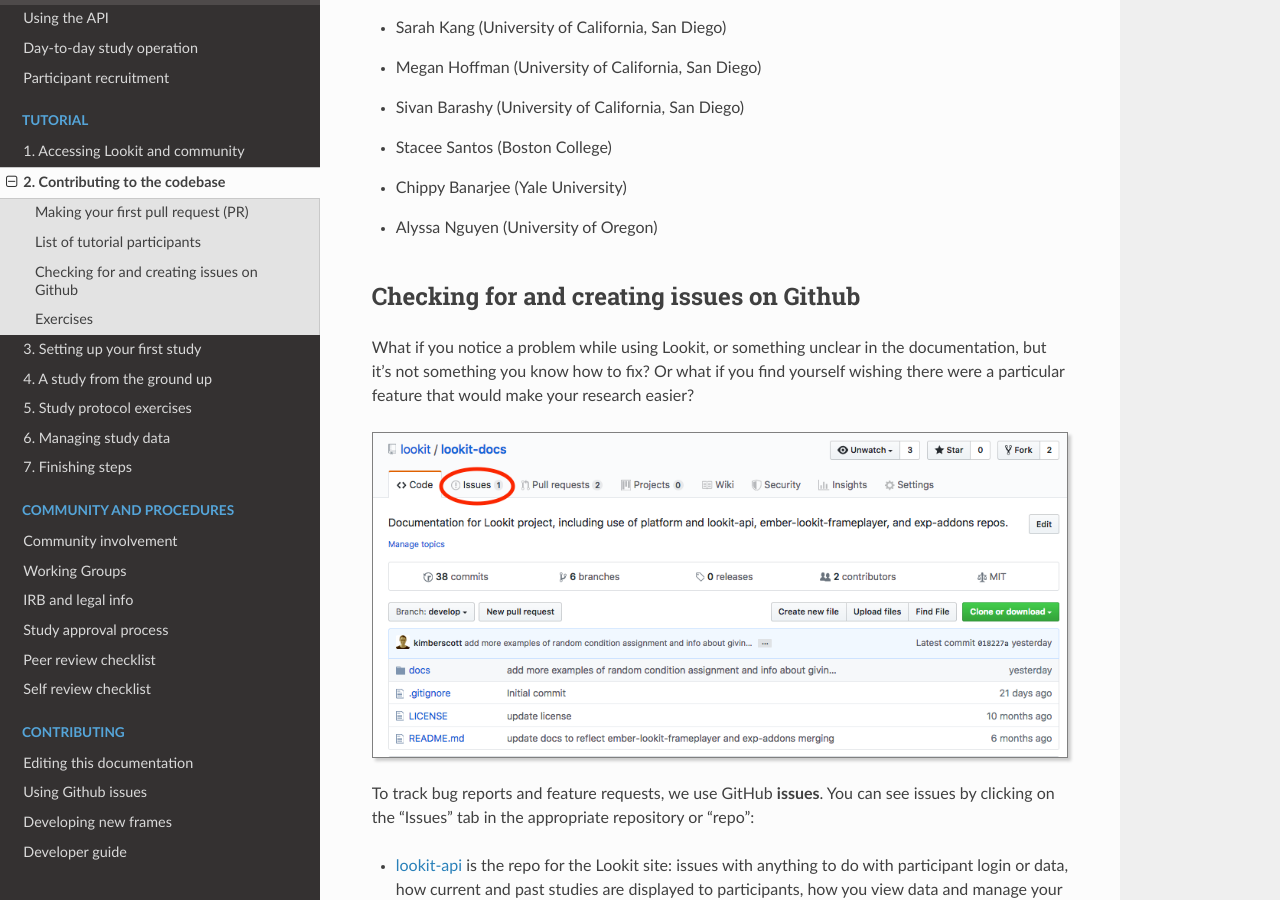
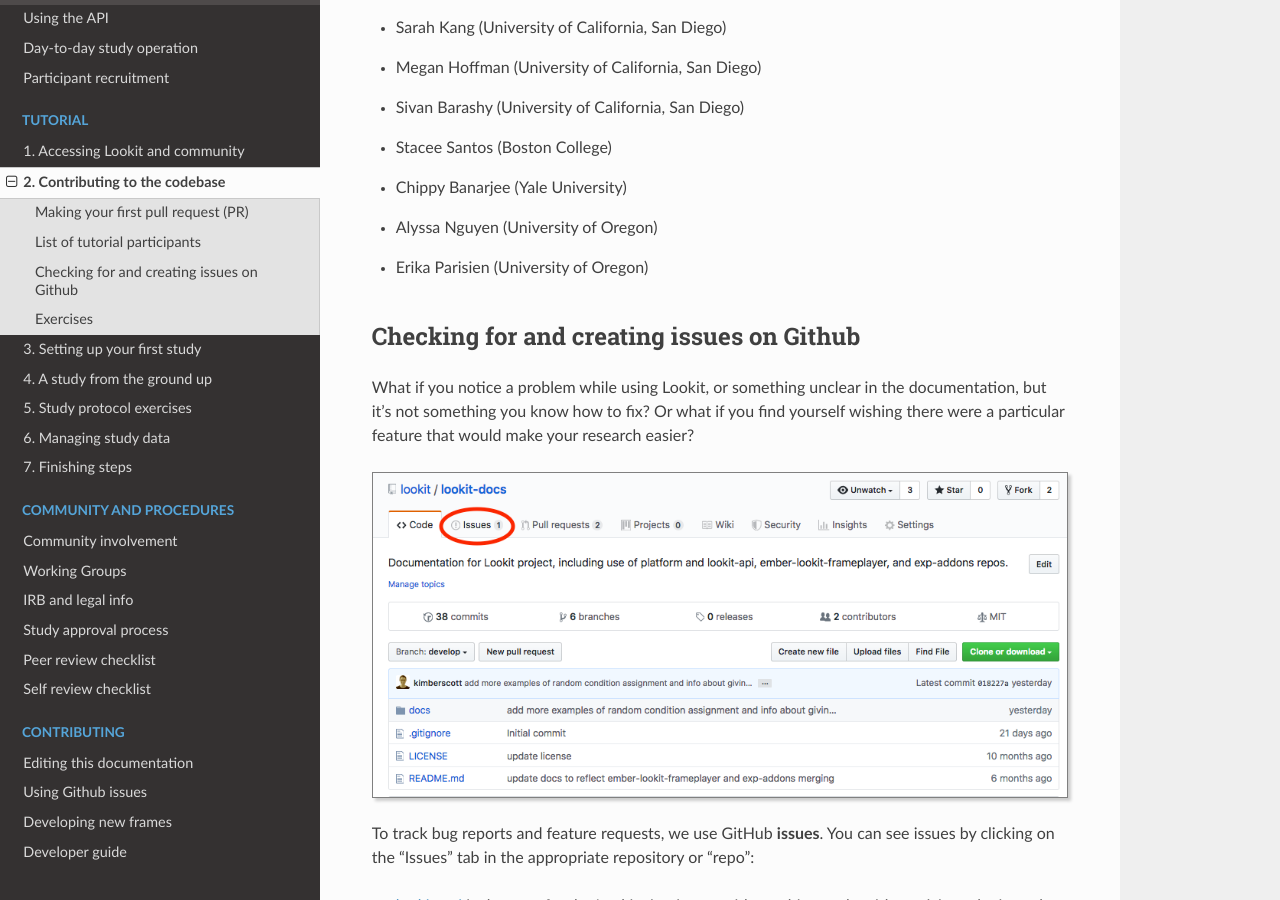
Before and after one commit to lookit/lookit-docs, a Sphinx documentation site: the page built from docs/source/tutorial-contributing.rst, in a window 1280 px wide and 900 px high, scrolled down 8577 px. Built offline with Sphinx 7.4.7 and the Read the Docs theme 2.0.0, drawn with Linux system fonts in a browser that asks for light colours.

Commit message:
Add to tutorial participants list (#143)

```diff
--- a/docs/source/tutorial-contributing.rst
+++ b/docs/source/tutorial-contributing.rst
@@ -180,6 +180,7 @@
 - Stacee Santos (Boston College)
 - Chippy Banarjee (Yale University)
 - Alyssa Nguyen (University of Oregon)
+- Erika Parisien (University of Oregon)
 
 .. _Github issues overview:
 
```
